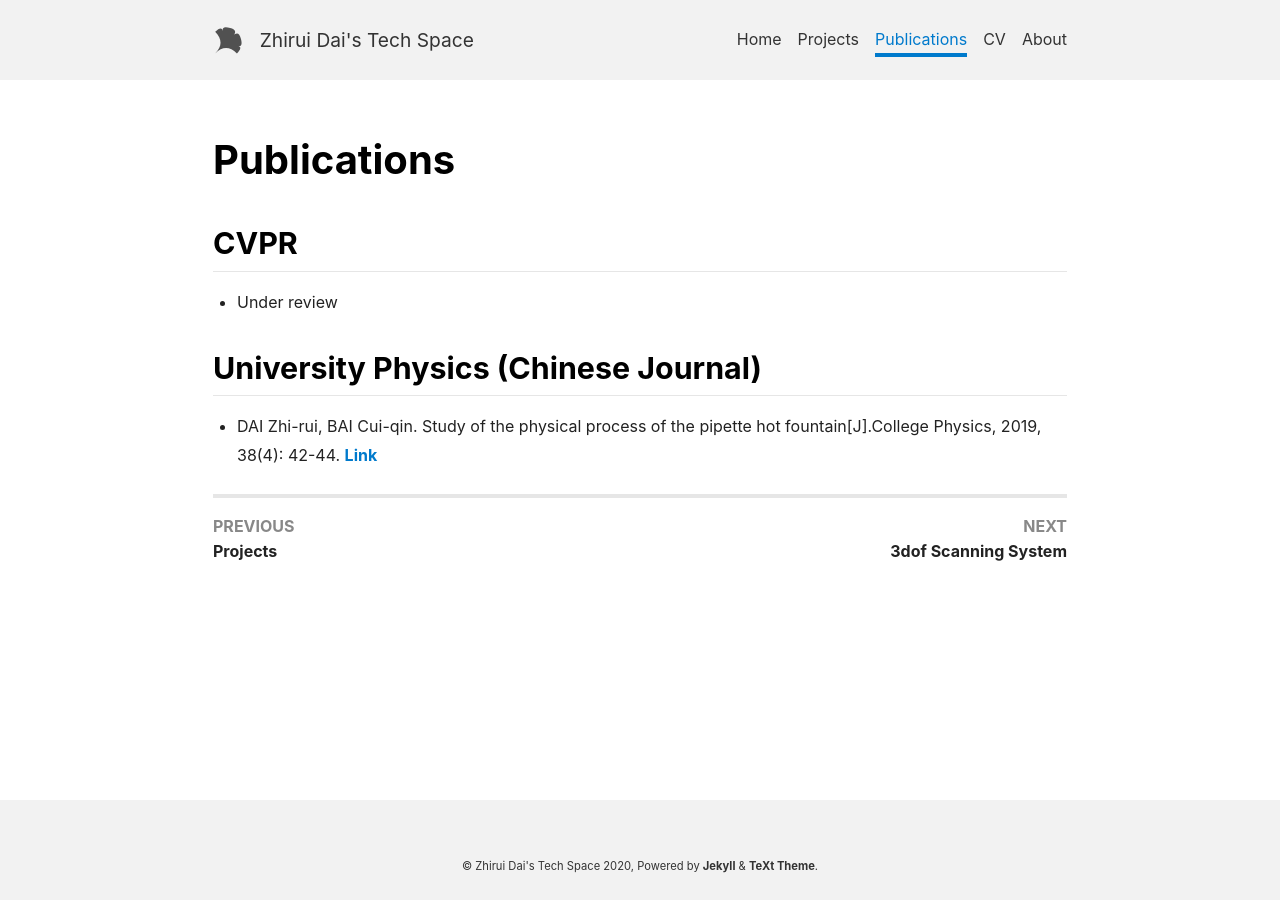
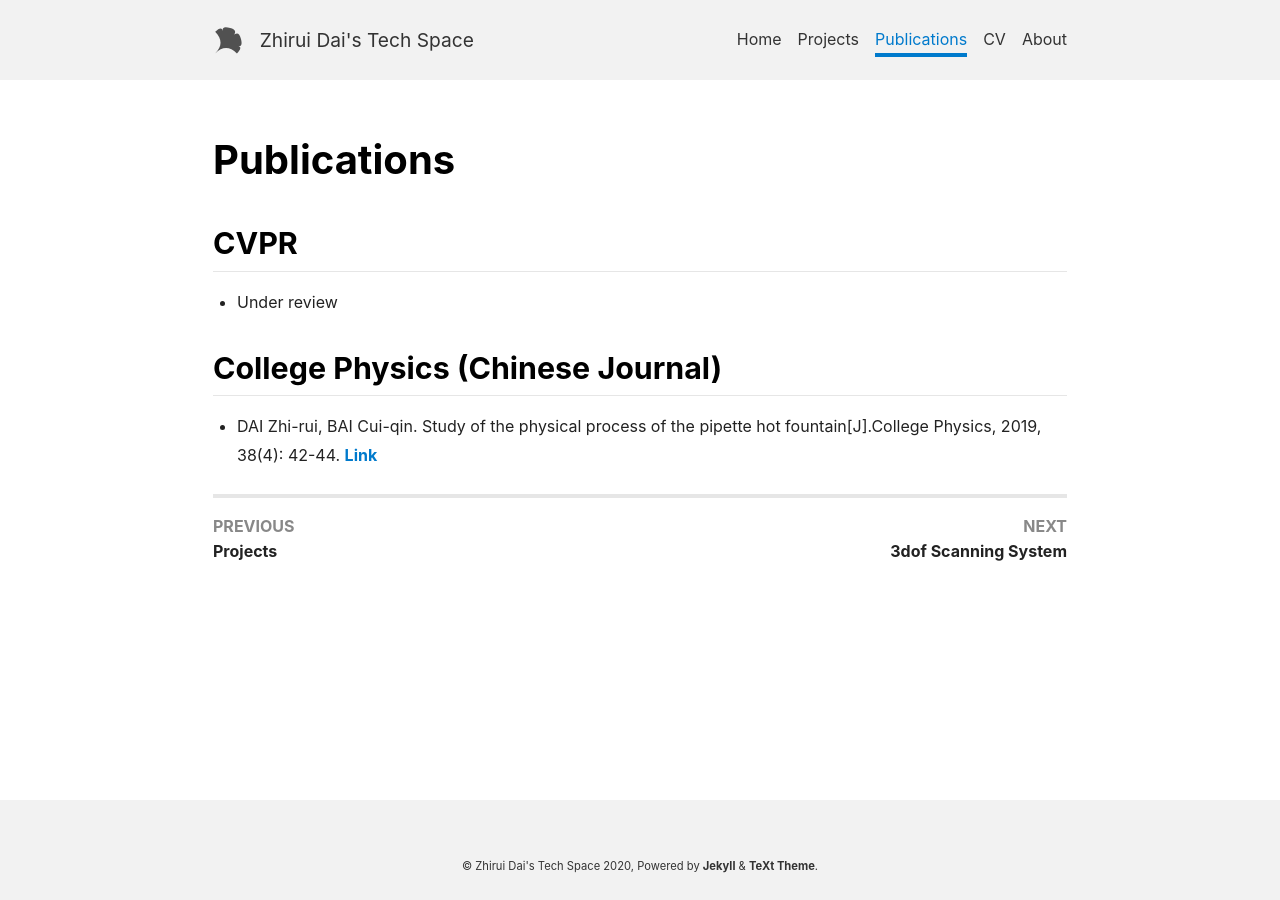
Before and after one commit to daizhirui/daizhirui.github.io, a Jekyll site: the page built from _posts/2020-11-21-publications.md, in a window 1280 px wide. Built offline with Jekyll 4.4.1, drawn with Linux system fonts in a browser that asks for light colours; nearby versions of some CDN libraries.

Commit message:
fix typo

```diff
--- a/_posts/2020-11-21-publications.md
+++ b/_posts/2020-11-21-publications.md
@@ -8,6 +8,6 @@ permalink: /publications
 
 - Under review
 
-## University Physics (Chinese Journal)
+## College Physics (Chinese Journal)
 
 - DAI Zhi-rui, BAI Cui-qin. Study of the physical process of the pipette hot fountain[J].College Physics, 2019, 38(4): 42-44. [Link](http://dxwl.bnu.edu.cn/EN/abstract/abstract7781.shtml)
```
Also changed, not shown: _posts/2020-11-21-projects.md (+1 -1 lines).
